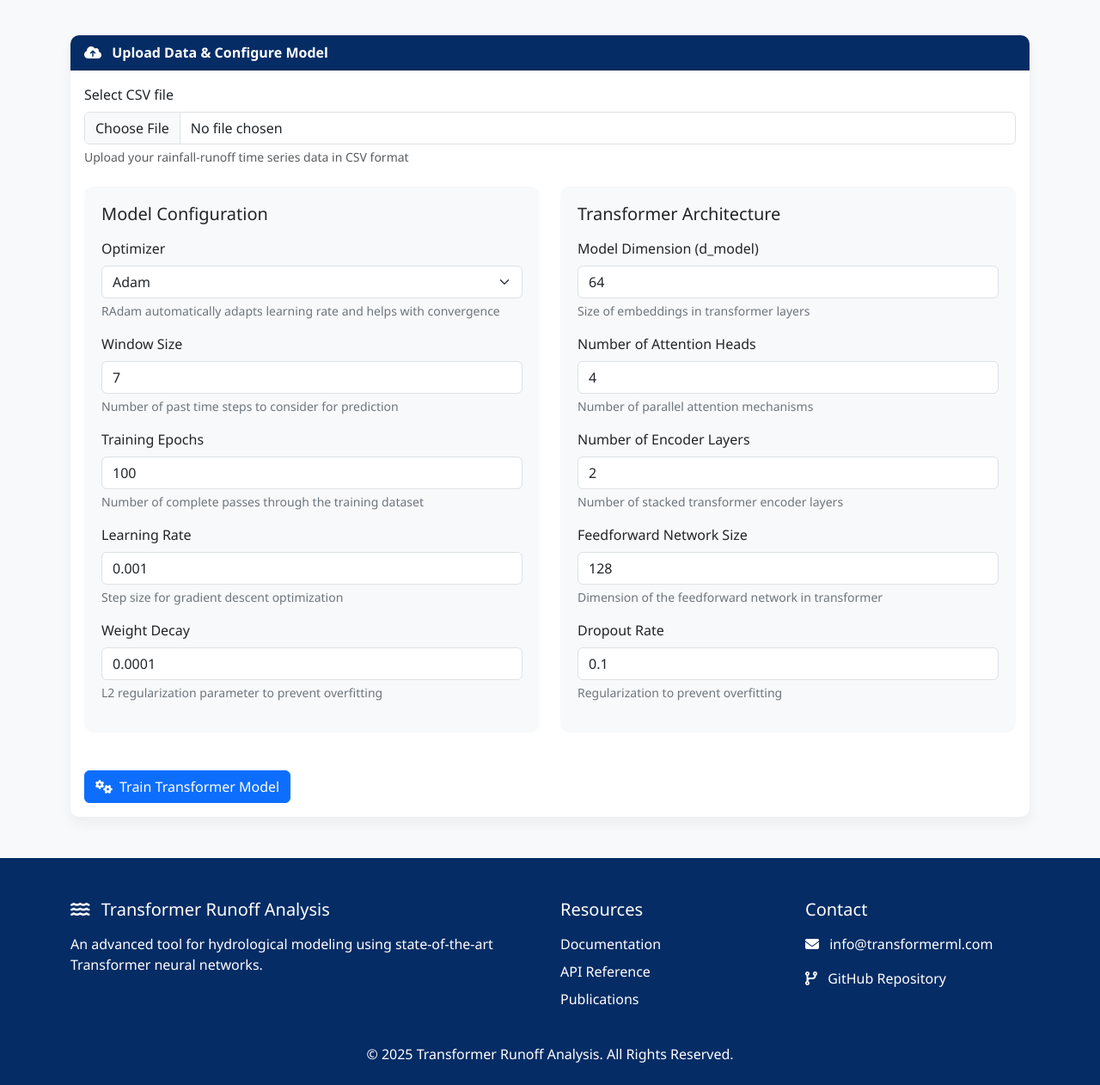
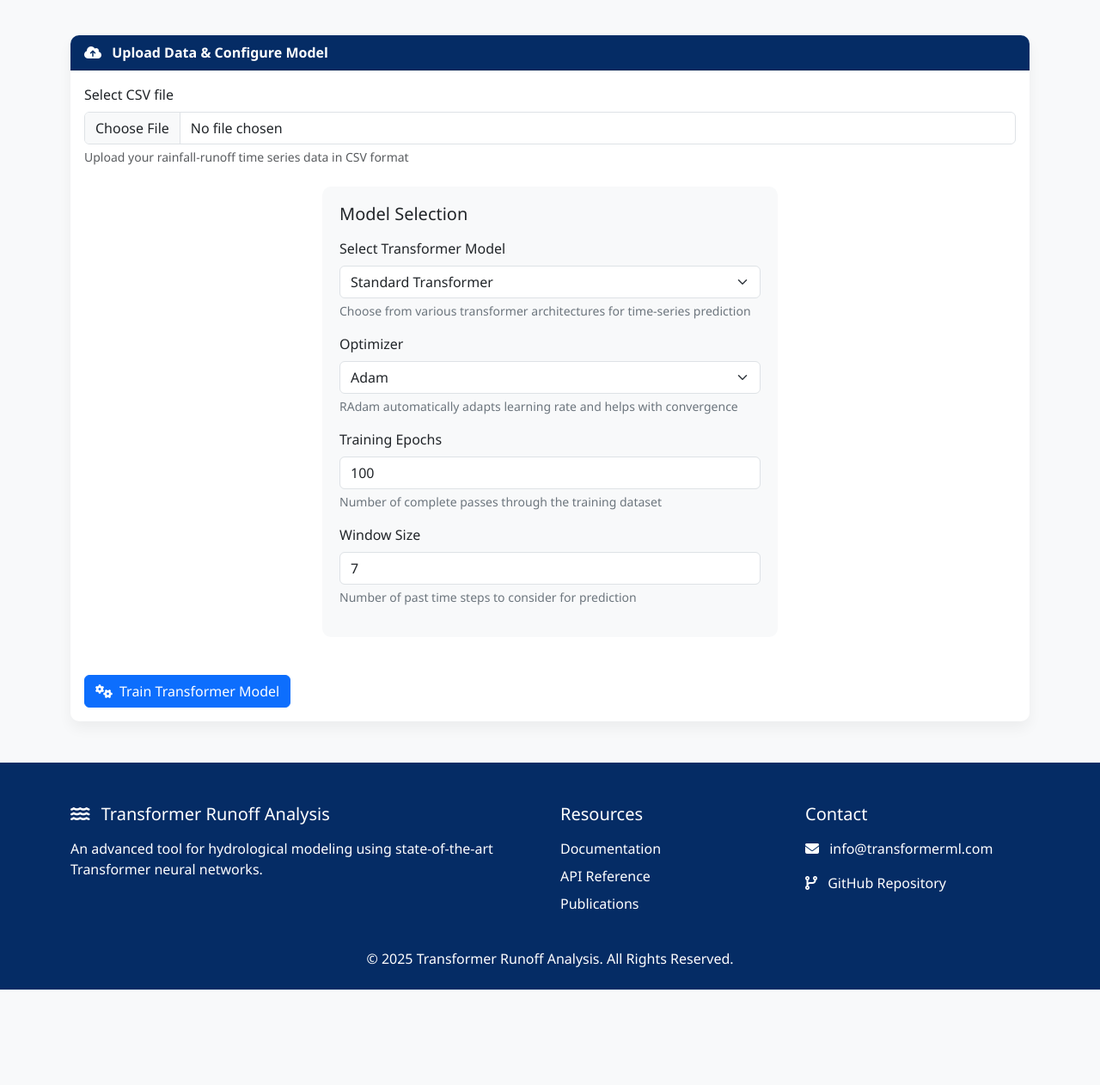
Before and after one commit to xyzarnav/Rainfall-Runoff-ML, a Python web app: template templates/index_transformer.html in a window 1280 px wide. Shown: the part 1107-2369 px from the top of the page at 86% size. After the commit the page ends 2258 px from the top, so only its background shows below. Run offline with Jinja, Linux system fonts and the light colour scheme; the template is opened without the code that fills it, so the values that code supplies are empty; some libraries are stand-ins or nearby versions.

Commit message:
transformer_index-1

```diff
--- a/templates/index_transformer.html
+++ b/templates/index_transformer.html
@@ -249,10 +249,23 @@
                         <div class="form-text text-muted">Upload your rainfall-runoff time series data in CSV format</div>
                     </div>
 
+                    <!-- Replace the entire "Model Configuration" and "Transformer Architecture" sections with a simpler dropdown -->
                     <div class="row">
-                        <div class="col-md-6">
+                        <div class="col-md-6 mx-auto">
                             <div class="parameter-section">
-                                <h5 class="mb-3">Model Configuration</h5>
+                                <h5 class="mb-3">Model Selection</h5>
+
+                                <div class="mb-3">
+                                    <label for="model_type" class="form-label">Select Transformer Model</label>
+                                    <select class="form-select" id="model_type" name="model_type">
+                                        <option value="standard_transformer">Standard Transformer</option>
+                                        <option value="informer">Informer</option>
+                                        <option value="autoformer">Autoformer</option>
+                                        <option value="pyraformer">Pyraformer</option>
+                                        <option value="reformer">Reformer</option>
+                                    </select>
+                                    <div class="parameter-info">Choose from various transformer architectures for time-series prediction</div>
+                                </div>
 
                                 <div class="mb-3">
                                     <label for="optimizer_type" class="form-label">Optimizer</label>
@@ -264,63 +277,15 @@
                                 </div>
 
                                 <div class="mb-3">
-                                    <label for="window_size" class="form-label">Window Size</label>
-                                    <input type="number" class="form-control" id="window_size" name="window_size" value="7" min="1" max="30">
-                                    <div class="parameter-info">Number of past time steps to consider for prediction</div>
-                                </div>
-
-                                <div class="mb-3">
                                     <label for="epochs" class="form-label">Training Epochs</label>
                                     <input type="number" class="form-control" id="epochs" name="epochs" value="100" min="10" max="500">
                                     <div class="parameter-info">Number of complete passes through the training dataset</div>
                                 </div>
 
                                 <div class="mb-3">
-                                    <label for="learning_rate" class="form-label">Learning Rate</label>
-                                    <input type="number" class="form-control" id="learning_rate" name="learning_rate" value="0.001" min="0.0001" max="0.1" step="0.0001">
-                                    <div class="parameter-info">Step size for gradient descent optimization</div>
-                                </div>
-
-                                <div class="mb-3">
-                                    <label for="weight_decay" class="form-label">Weight Decay</label>
-                                    <input type="number" class="form-control" id="weight_decay" name="weight_decay" value="0.0001" min="0" max="0.1" step="0.0001">
-                                    <div class="parameter-info">L2 regularization parameter to prevent overfitting</div>
-                                </div>
-                            </div>
-                        </div>
-
-                        <div class="col-md-6">
-                            <div class="parameter-section">
-                                <h5 class="mb-3">Transformer Architecture</h5>
-
-                                <div class="mb-3">
-                                    <label for="d_model" class="form-label">Model Dimension (d_model)</label>
-                                    <input type="number" class="form-control" id="d_model" name="d_model" value="64" min="16" max="256" step="8">
-                                    <div class="parameter-info">Size of embeddings in transformer layers</div>
-                                </div>
-
-                                <div class="mb-3">
-                                    <label for="nhead" class="form-label">Number of Attention Heads</label>
-                                    <input type="number" class="form-control" id="nhead" name="nhead" value="4" min="1" max="16">
-                                    <div class="parameter-info">Number of parallel attention mechanisms</div>
-                                </div>
-
-                                <div class="mb-3">
-                                    <label for="num_encoder_layers" class="form-label">Number of Encoder Layers</label>
-                                    <input type="number" class="form-control" id="num_encoder_layers" name="num_encoder_layers" value="2" min="1" max="8">
-                                    <div class="parameter-info">Number of stacked transformer encoder layers</div>
-                                </div>
-
-                                <div class="mb-3">
-                                    <label for="dim_feedforward" class="form-label">Feedforward Network Size</label>
-                                    <input type="number" class="form-control" id="dim_feedforward" name="dim_feedforward" value="128" min="64" max="1024" step="64">
-                                    <div class="parameter-info">Dimension of the feedforward network in transformer</div>
-                                </div>
-
-                                <div class="mb-3">
-                                    <label for="dropout" class="form-label">Dropout Rate</label>
-                                    <input type="number" class="form-control" id="dropout" name="dropout" value="0.1" min="0" max="0.5" step="0.05">
-                                    <div class="parameter-info">Regularization to prevent overfitting</div>
+                                    <label for="window_size" class="form-label">Window Size</label>
+                                    <input type="number" class="form-control" id="window_size" name="window_size" value="7" min="1" max="30">
+                                    <div class="parameter-info">Number of past time steps to consider for prediction</div>
                                 </div>
                             </div>
                         </div>
```
